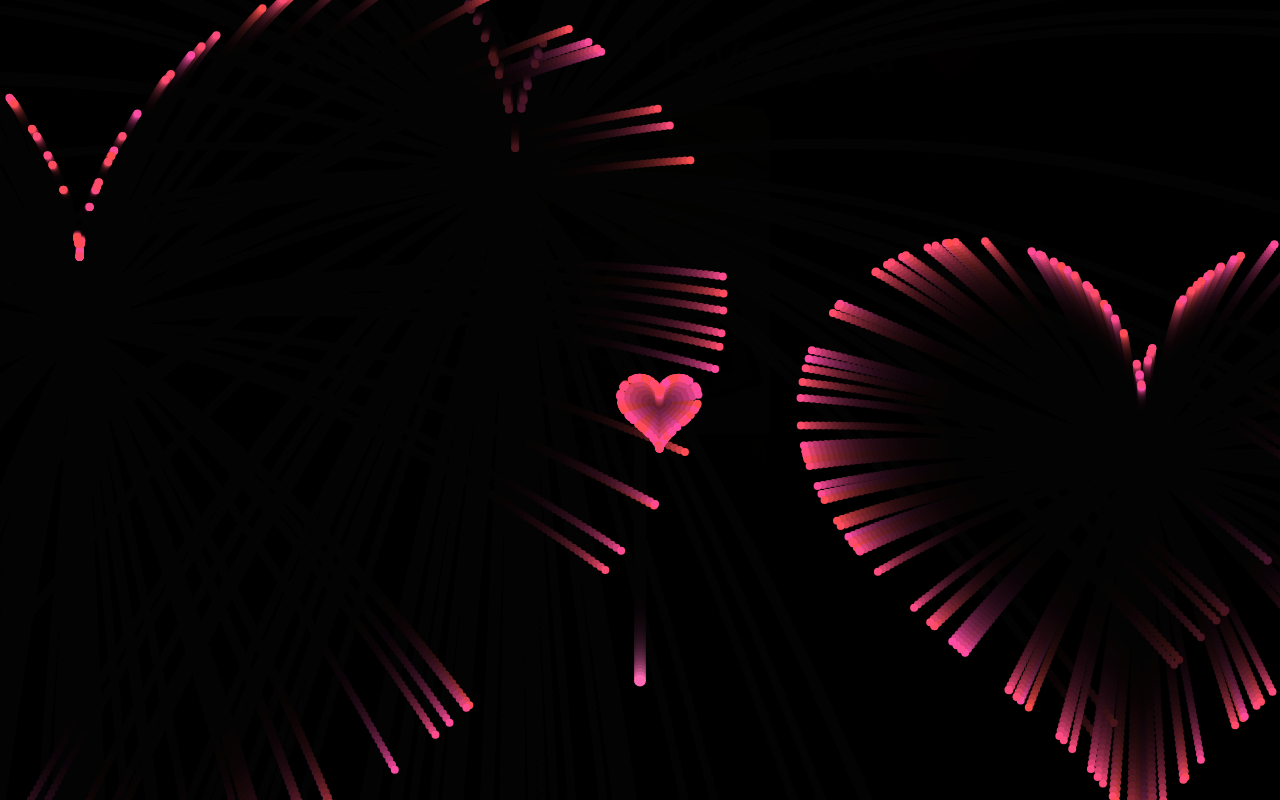
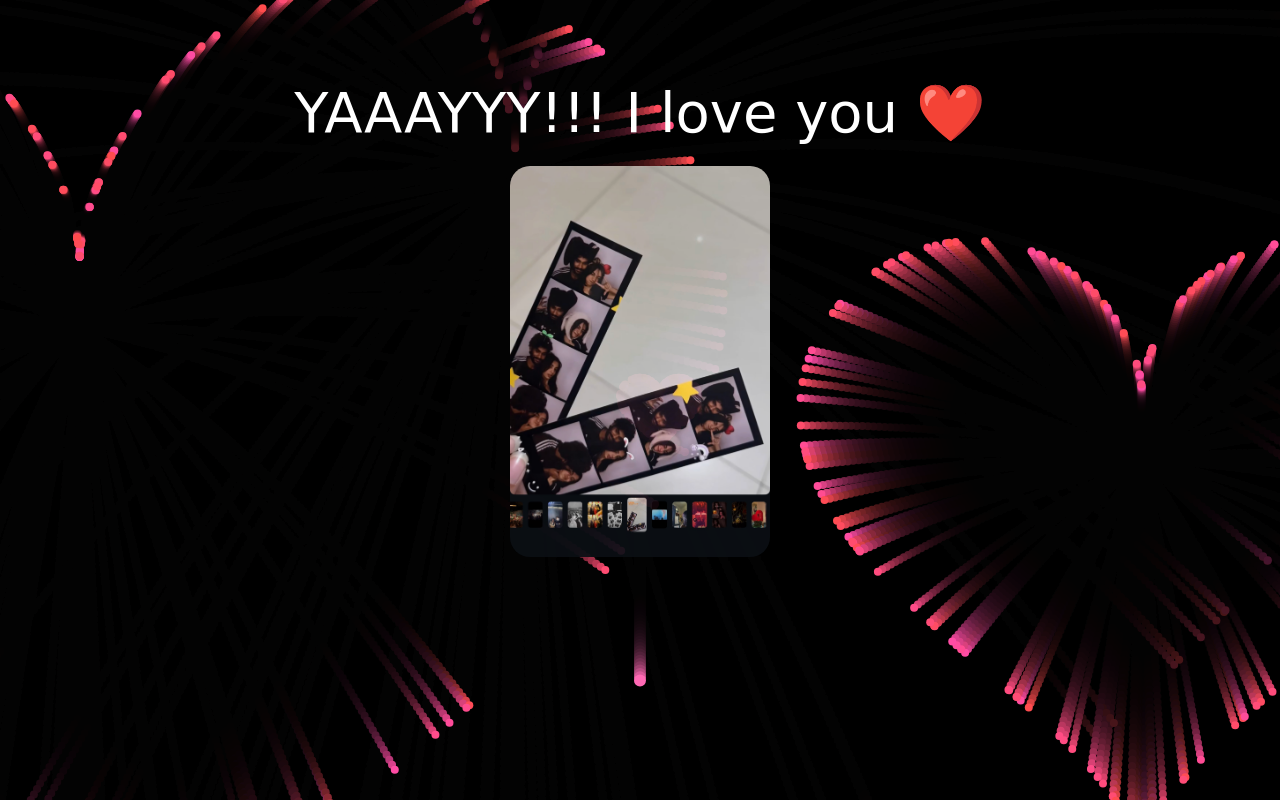
Before and after one commit to duttakonko556-spec/For-you-and-only-you-, a plain HTML site: page index.html in a window 1280 px wide. Both pictures are taken after a click on the button "Yes 💖". Drawn offline with Linux system fonts and the light colour scheme.

Commit message:
Update style.css

```diff
--- a/style.css
+++ b/style.css
@@ -64,10 +64,9 @@ button {
 
 /* CANVAS */
 canvas {
-   position: fixed;
+  position: fixed;
   inset: 0;
-  display: block;        /* 🔥 NEVER HIDE IT */
-  z-index: 9999;         /* 🔥 ABOVE EVERYTHING */
+  z-index: 10000; /* BELOW final text/images */
   pointer-events: none;
 }
 
@@ -75,12 +74,13 @@ canvas {
 #finalScene {
   position: fixed;
   inset: 0;
-  background: black;
   display: none;
-  z-index: 10;
+  z-index: 10001; /* ABOVE fireworks */
   text-align: center;
-  padding: 20px;
+  pointer-events: none;
+  padding-top: 80px;
 }
+
 
 #finalText {
   font-size: clamp(2rem, 6vw, 3.5rem);
```
